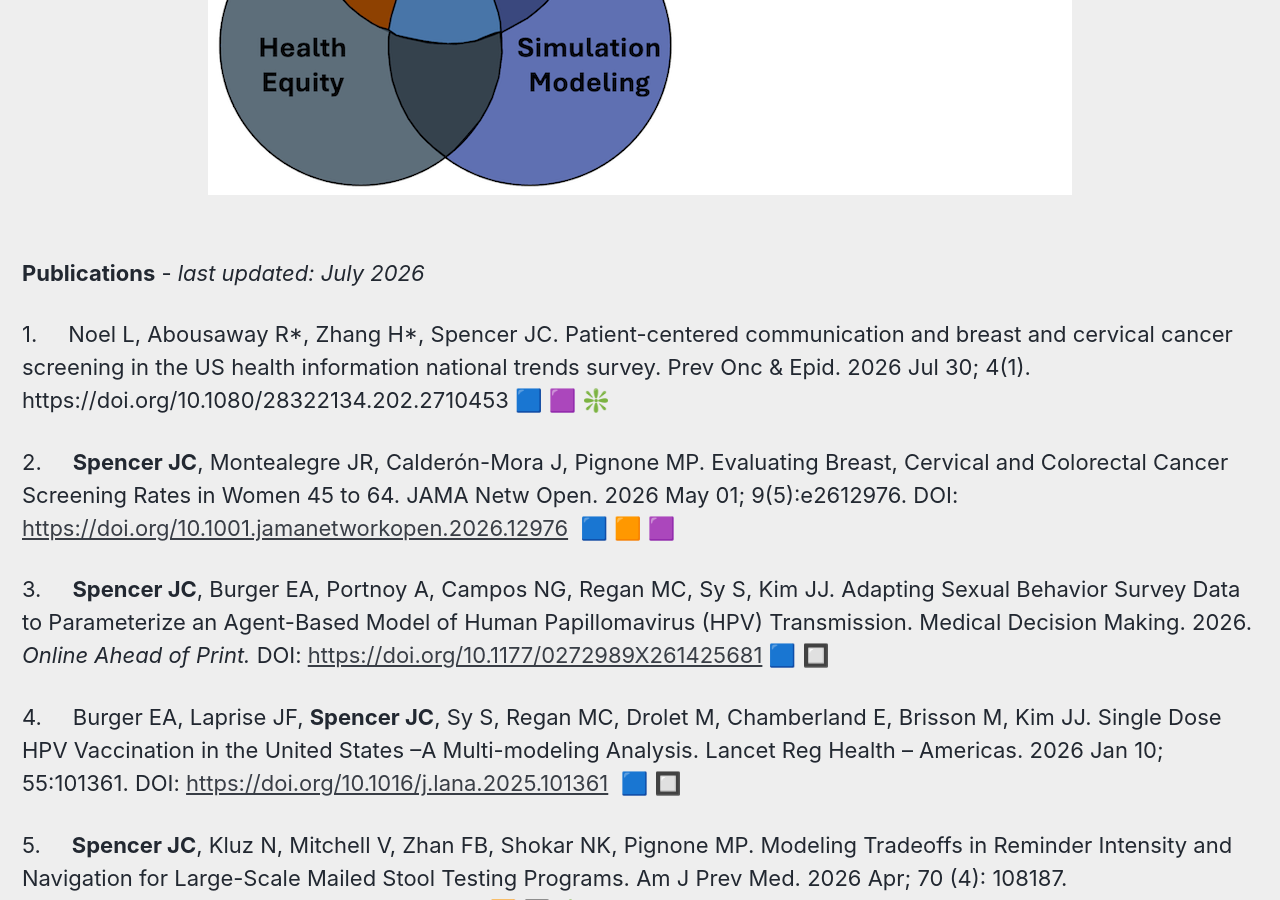
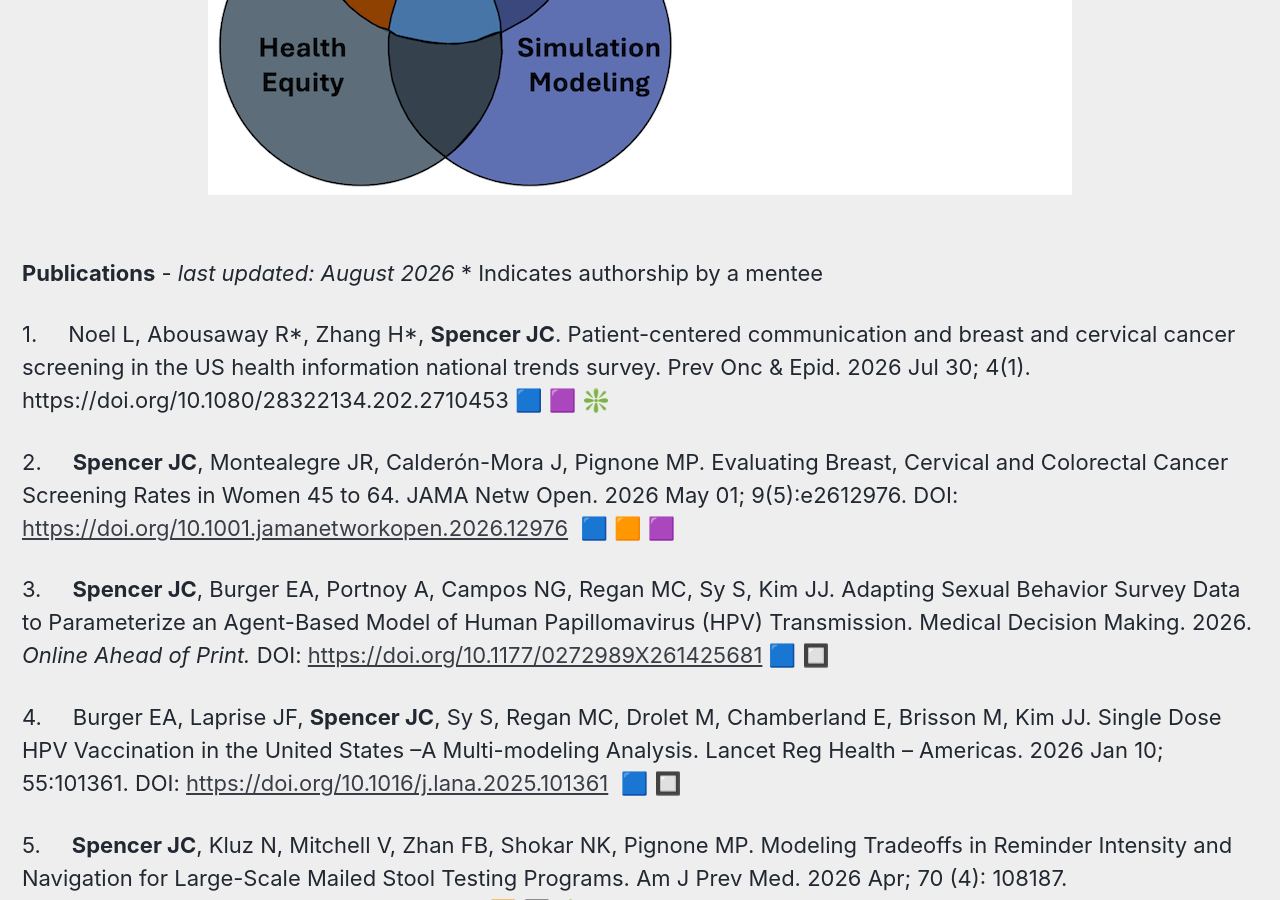
Before and after one commit to jenniferspencer/jenniferspencer.github.io, a Jekyll site: the page built from _pages/Publications.md, in a window 1280 px wide and 900 px high, scrolled down 521 px. Built offline with Jekyll 4.4.1, drawn with Linux system fonts in a browser that asks for light colours; cached includes are drawn as plain includes.

Commit message:
Updated date and bolding on publications tab

```diff
--- a/_pages/Publications.md
+++ b/_pages/Publications.md
@@ -15,9 +15,10 @@ permalink: /Publications/
 
 
 
-**Publications** - *last updated: July 2026*
+**Publications** - *last updated: August 2026*
+\* Indicates authorship by a mentee
 
-1.     Noel L, Abousaway R\*, Zhang H\*, Spencer JC. Patient-centered communication and breast and cervical cancer screening in the US health information national trends survey. Prev Onc & Epid. 2026 Jul 30; 4(1). https://doi.org/10.1080/28322134.202.2710453 🟦 🟪 ❇️
+1.     Noel L, Abousaway R\*, Zhang H\*, **Spencer JC**. Patient-centered communication and breast and cervical cancer screening in the US health information national trends survey. Prev Onc & Epid. 2026 Jul 30; 4(1). https://doi.org/10.1080/28322134.202.2710453 🟦 🟪 ❇️
 
 2.      **Spencer JC**, Montealegre JR, Calderón-Mora J, Pignone MP. Evaluating Breast, Cervical and Colorectal Cancer Screening Rates in Women 45 to 64. JAMA Netw Open. 2026 May 01; 9(5):e2612976. DOI: <https://doi.org/10.1001.jamanetworkopen.2026.12976>  🟦 🟧 🟪
 
```
